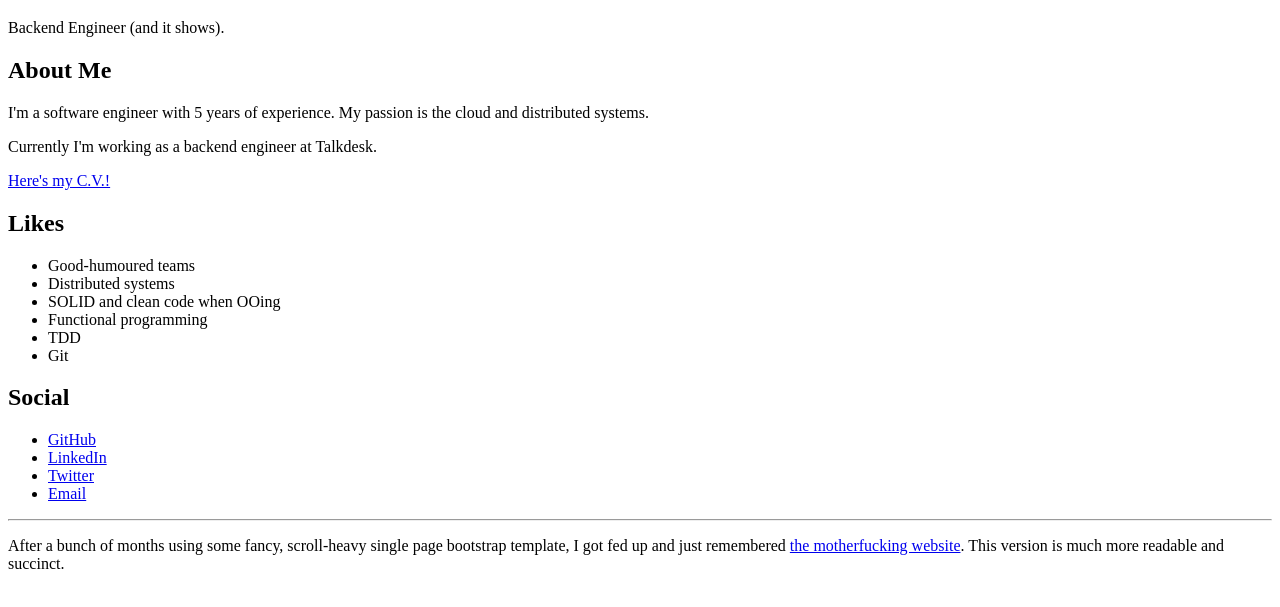
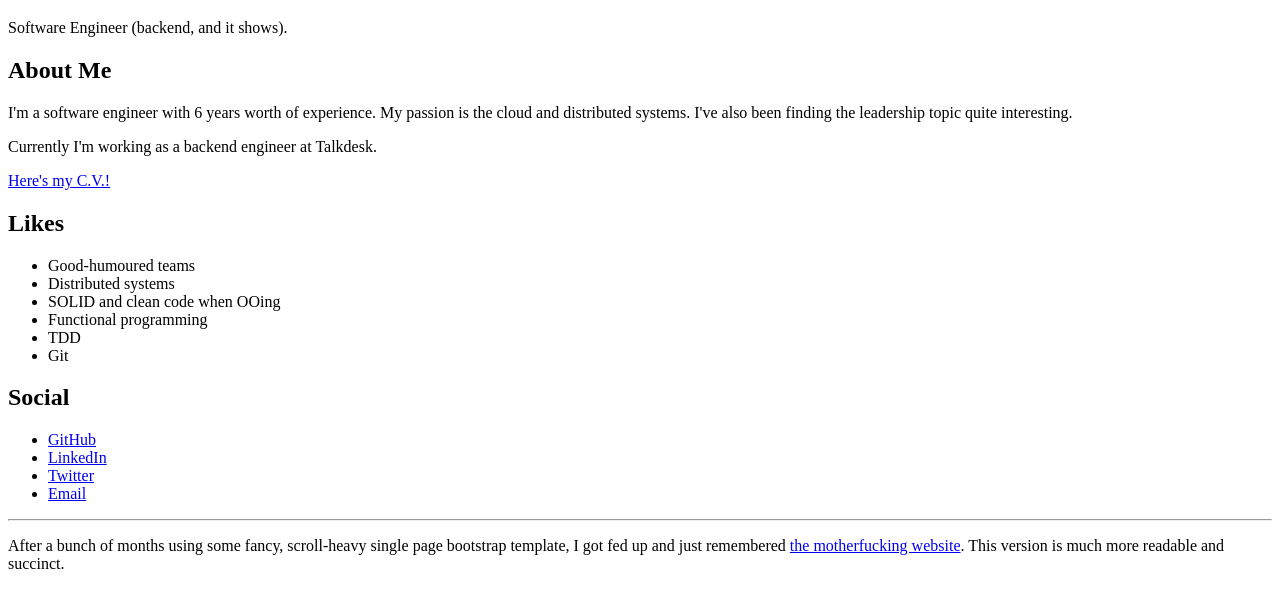
Before and after one commit to seekandystroy/homepage, a plain HTML site: page index.html in a window 1280 px wide. Shown: the part 61-668 px from the top of the page. Drawn offline with Linux system fonts and the light colour scheme.

Commit message:
Update years, CV, and minor stuff

```diff
--- a/index.html
+++ b/index.html
@@ -12,12 +12,12 @@
 <body>
     <header>
         <h1>Andy Gonçalves</h1>
-        <aside>Backend Engineer (and it shows).</aside>
+        <aside>Software Engineer (backend, and it shows).</aside>
     </header>
 
     <h2>About Me</h2>
 
-    <p>I'm a software engineer with 5 years of experience. My passion is the cloud and distributed systems.</p>
+    <p>I'm a software engineer with 6 years worth of experience. My passion is the cloud and distributed systems. I've also been finding the leadership topic quite interesting.</p>
 
     <p>Currently I'm working as a backend engineer at Talkdesk.</p>
 
```
Also changed, not shown: 1 other file.
